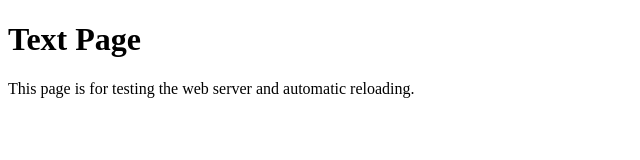
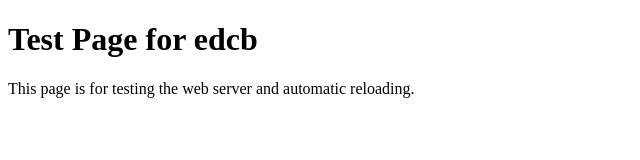
Before and after one commit to eibens/edcb, a plain HTML site: page docs/index.html in a window 1280 px wide. Shown: the whole page, without its empty margins (0-640 px from the left). Drawn offline with Linux system fonts and the light colour scheme.

Commit message:
docs: fix wording on test page

```diff
--- a/docs/index.html
+++ b/docs/index.html
@@ -4,7 +4,7 @@
 <head>
   <meta charset="utf8" />
   <meta name="viewport" content="width=device-width, initial-scale=1">
-  <title>Test Page for edcb</title>
+  <title>Test Page</title>
   <script defer type="module" src="example_script.js"></script>
   <script>
     // Reload the website when a WebSocket message is received.
@@ -14,7 +14,7 @@
 </head>
 
 <body>
-  <h1>Text Page</h1>
+  <h1>Test Page for edcb</h1>
   <p>This page is for testing the web server and automatic reloading.</p>
 </body>
 
```
